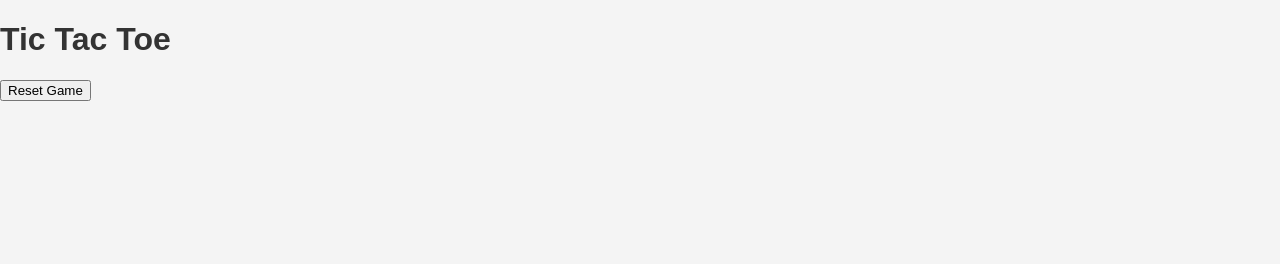
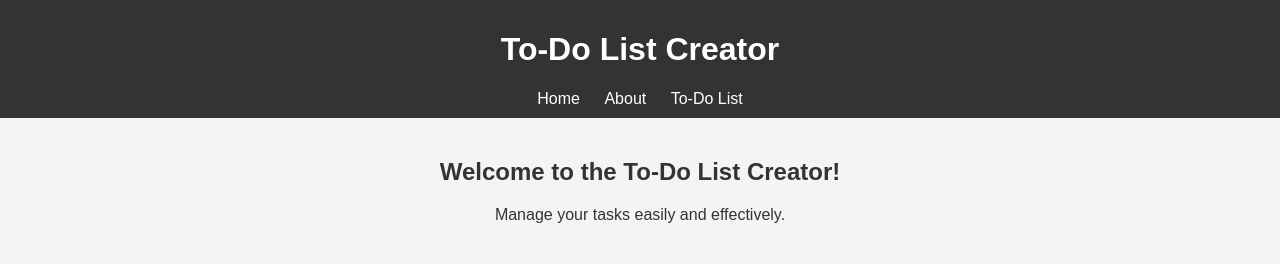
Before and after one commit to 1ms22cs166/example, a plain HTML site: page index.html in a window 1280 px wide. Drawn offline with Linux system fonts and the light colour scheme.

Commit message:
Update index.html

```diff
--- a/index.html
+++ b/index.html
@@ -3,23 +3,21 @@
 <head>
     <meta charset="UTF-8">
     <meta name="viewport" content="width=device-width, initial-scale=1.0">
-    <title>Tic Tac Toe</title>
+    <title>To-Do List</title>
     <link rel="stylesheet" href="style.css">
 </head>
 <body>
-    <h1>Tic Tac Toe</h1>
-    <div id="game-board">
-        <div class="cell" data-index="0"></div>
-        <div class="cell" data-index="1"></div>
-        <div class="cell" data-index="2"></div>
-        <div class="cell" data-index="3"></div>
-        <div class="cell" data-index="4"></div>
-        <div class="cell" data-index="5"></div>
-        <div class="cell" data-index="6"></div>
-        <div class="cell" data-index="7"></div>
-        <div class="cell" data-index="8"></div>
-    </div>
-    <button id="reset">Reset Game</button>
-    <script src="script.js"></script>
+    <header>
+        <h1>To-Do List Creator</h1>
+        <nav>
+            <a href="index.html">Home</a>
+            <a href="about.html">About</a>
+            <a href="todo.html">To-Do List</a>
+        </nav>
+    </header>
+    <main>
+        <h2>Welcome to the To-Do List Creator!</h2>
+        <p>Manage your tasks easily and effectively.</p>
+    </main>
 </body>
 </html>
```
